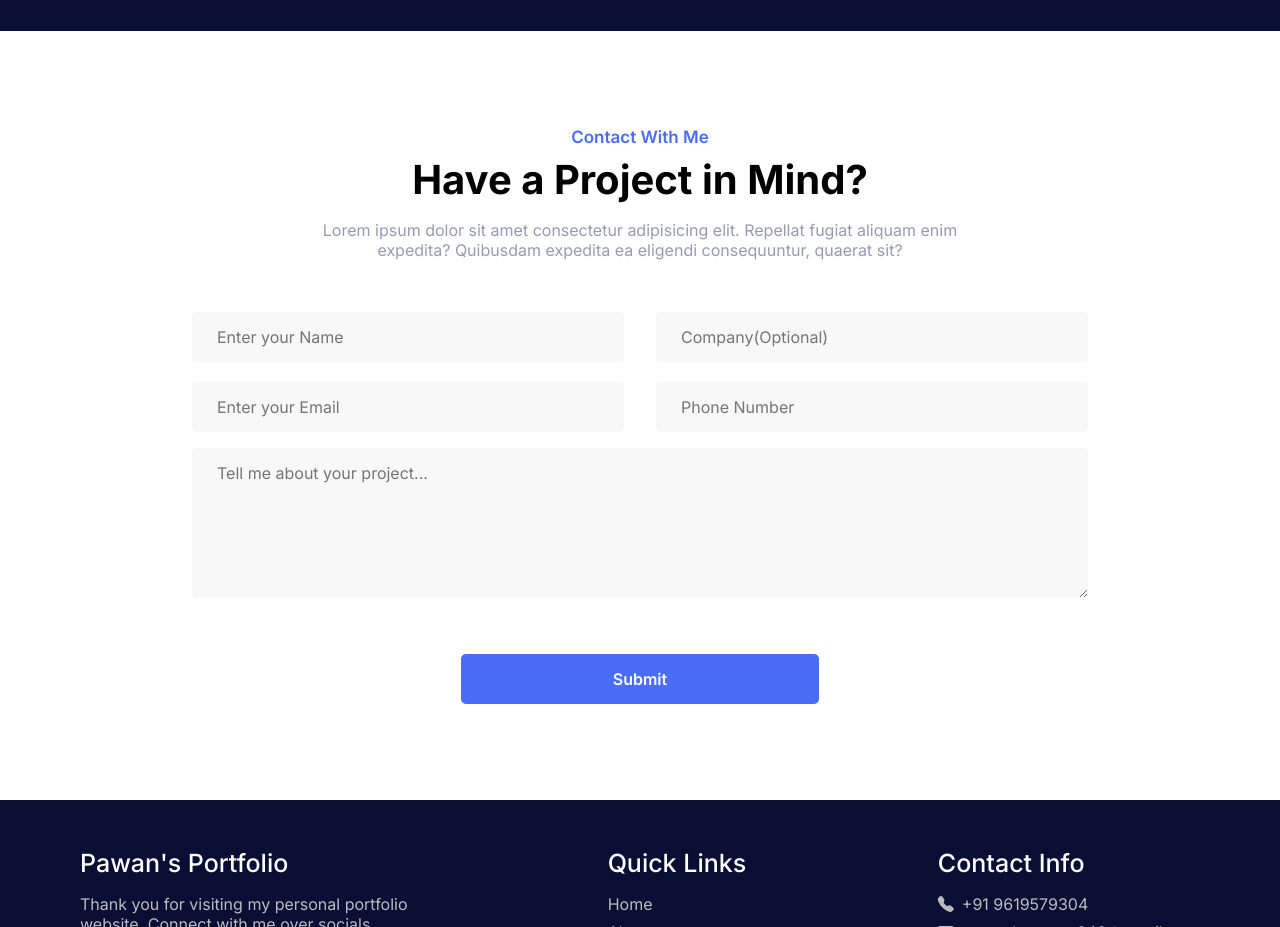
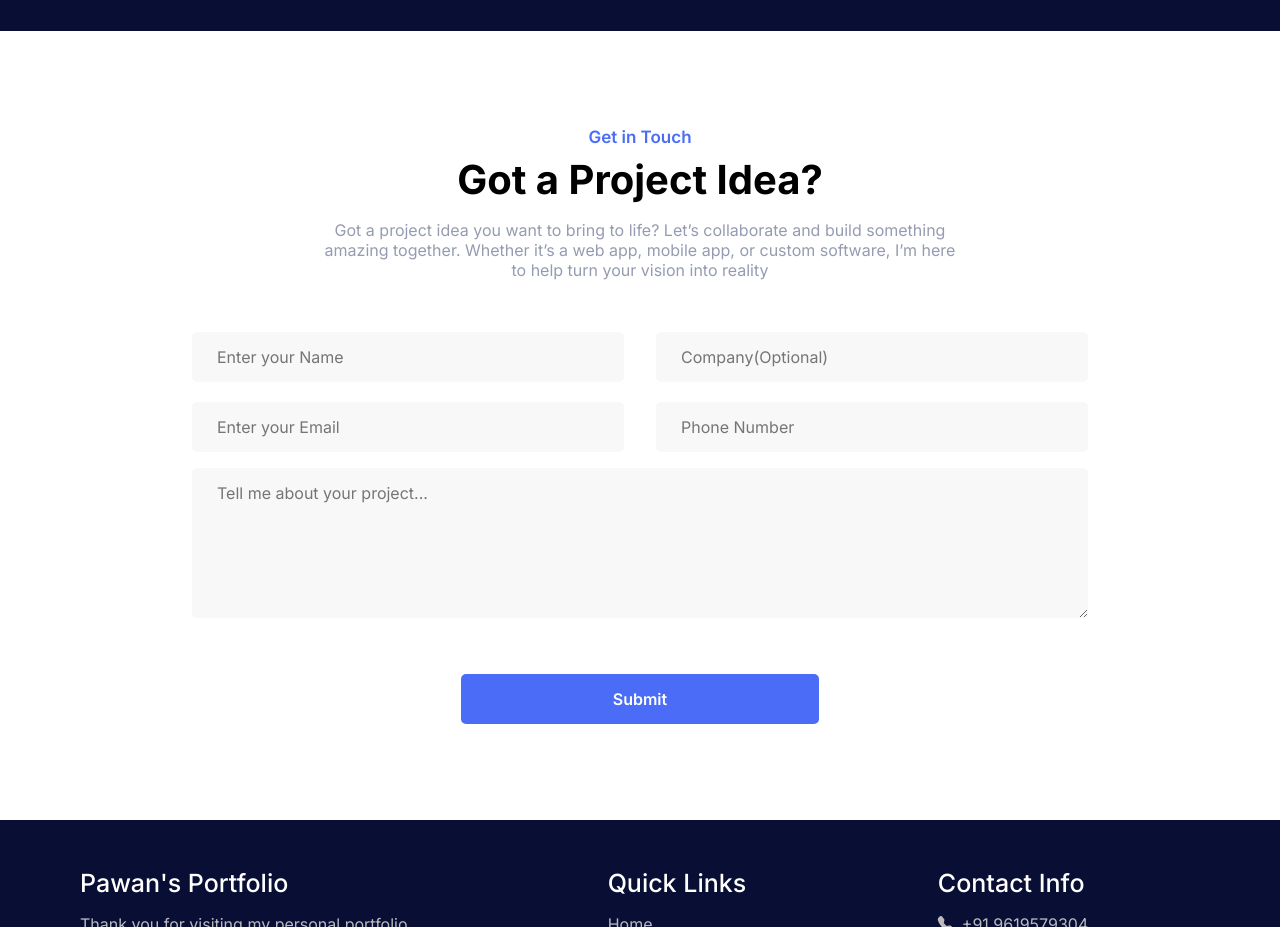
Before and after one commit to Kurisani-web/dev-portfolio, a React (Vite) app in the folder client/: page / in a window 1280 px wide. Shown: the part 5280-6207 px from the top of the page. Built offline with nearby package versions, Linux system fonts and the light colour scheme.

Commit message:
Done dusted

```diff
--- a/client/src/components/Contact.jsx
+++ b/client/src/components/Contact.jsx
@@ -75,12 +75,15 @@ export default function Contact() {
   return (
     <div className="contact-section">
       <div className="header">
-        <span>Contact With Me</span>
-        <h2>Have a Project in Mind?</h2>
+        <span>Get in Touch</span>
+        <h2>Got a Project Idea?</h2>
         <p className="text-muted">
-          Lorem ipsum dolor sit amet consectetur adipisicing elit. Repellat
-          fugiat aliquam enim expedita? Quibusdam expedita ea eligendi
-          consequuntur, quaerat sit?
+          Got a project idea you want
+          to bring to life? Let’s collaborate
+          and build something amazing together.
+          Whether it’s a web app, mobile app, or
+          custom software, I’m here to help turn
+          your vision into reality
         </p>
       </div>
       <div className="errorContainer">
```
